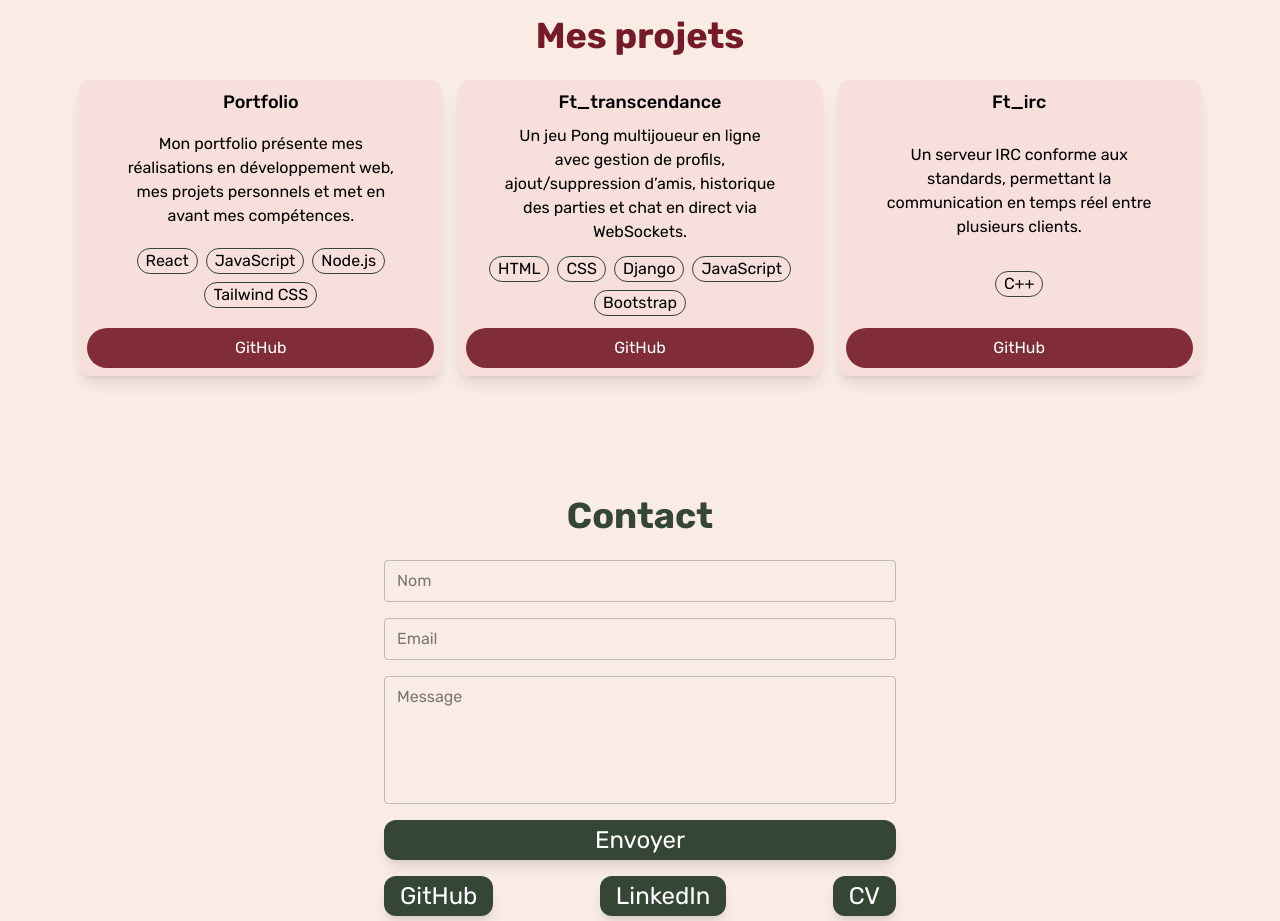
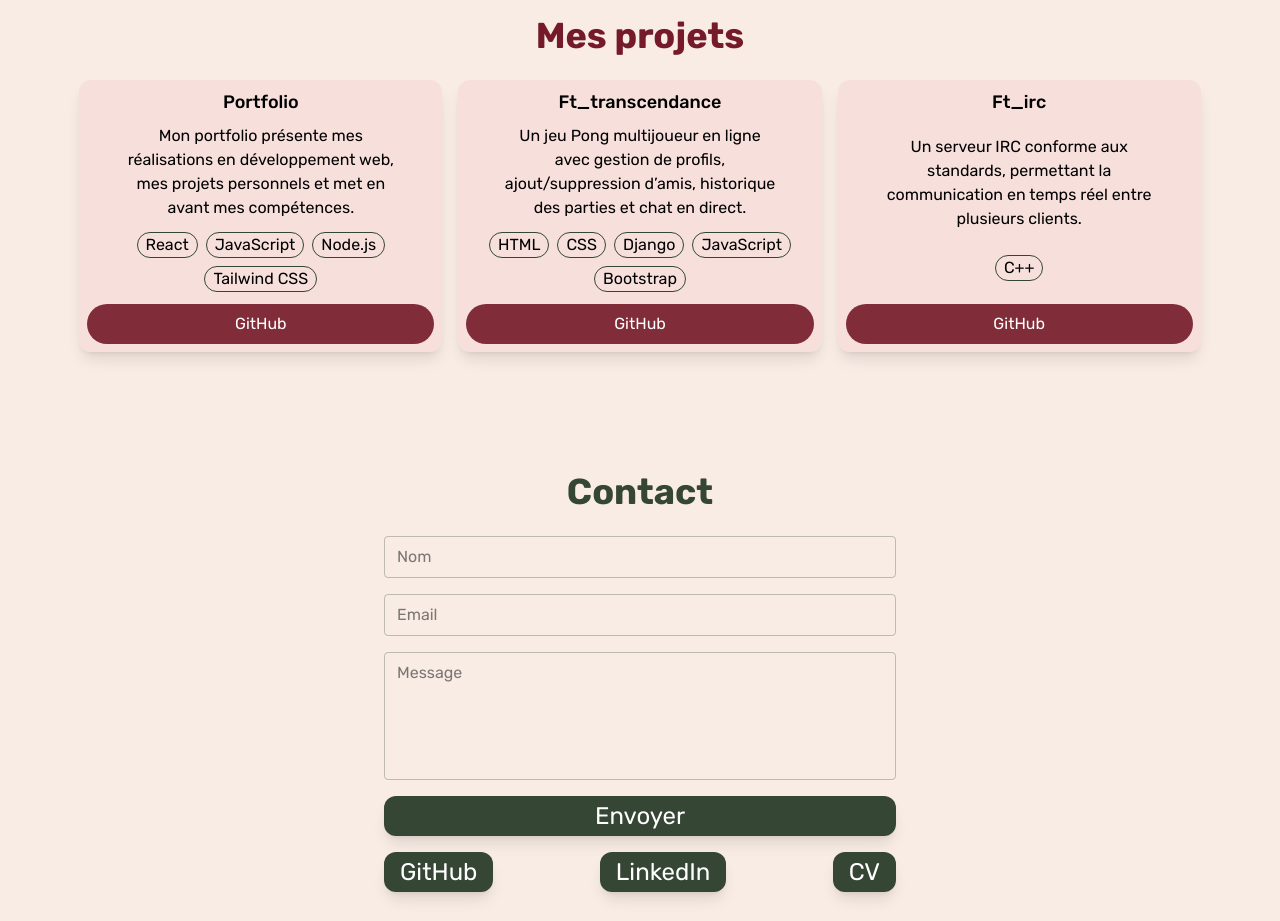
Before and after one commit to slbilona/Portfolio, a React (Vite) app in the folder front/: page / in a window 1280 px wide. Shown: the part 1160-2081 px from the top of the page. Built offline with nearby package versions, Linux system fonts and the light colour scheme.

Commit message:
update projets

```diff
--- a/front/pages/Projets.jsx
+++ b/front/pages/Projets.jsx
@@ -4,7 +4,7 @@ import ProjetsCard from "../components/ProjetsCards"
 function Projets() {
     const projets = [
         {id:1, titre:"Portfolio", description:"Mon portfolio présente mes réalisations en développement web, mes projets personnels et met en avant mes compétences.", github:"https://github.com/slbilona/Portfolio", skills:["React", "JavaScript", "Node.js", "Tailwind CSS"]},
-        {id:2, titre:"Ft_transcendance", description:"Un jeu Pong multijoueur en ligne avec gestion de profils, ajout/suppression d’amis, historique des parties et chat en direct via WebSockets.", github:"https://github.com/slbilona/ft_transcendance", skills:["HTML", "CSS", "Django", "JavaScript", "Bootstrap"]},
+        {id:2, titre:"Ft_transcendance", description:"Un jeu Pong multijoueur en ligne avec gestion de profils, ajout/suppression d’amis, historique des parties et chat en direct.", github:"https://github.com/slbilona/ft_transcendance", skills:["HTML", "CSS", "Django", "JavaScript", "Bootstrap"]},
         {id:3, titre:"Ft_irc", description:"Un serveur IRC conforme aux standards, permettant la communication en temps réel entre plusieurs clients.", github:"https://github.com/slbilona/ft_irc", skills:["C++"]},
     ]
 
```
